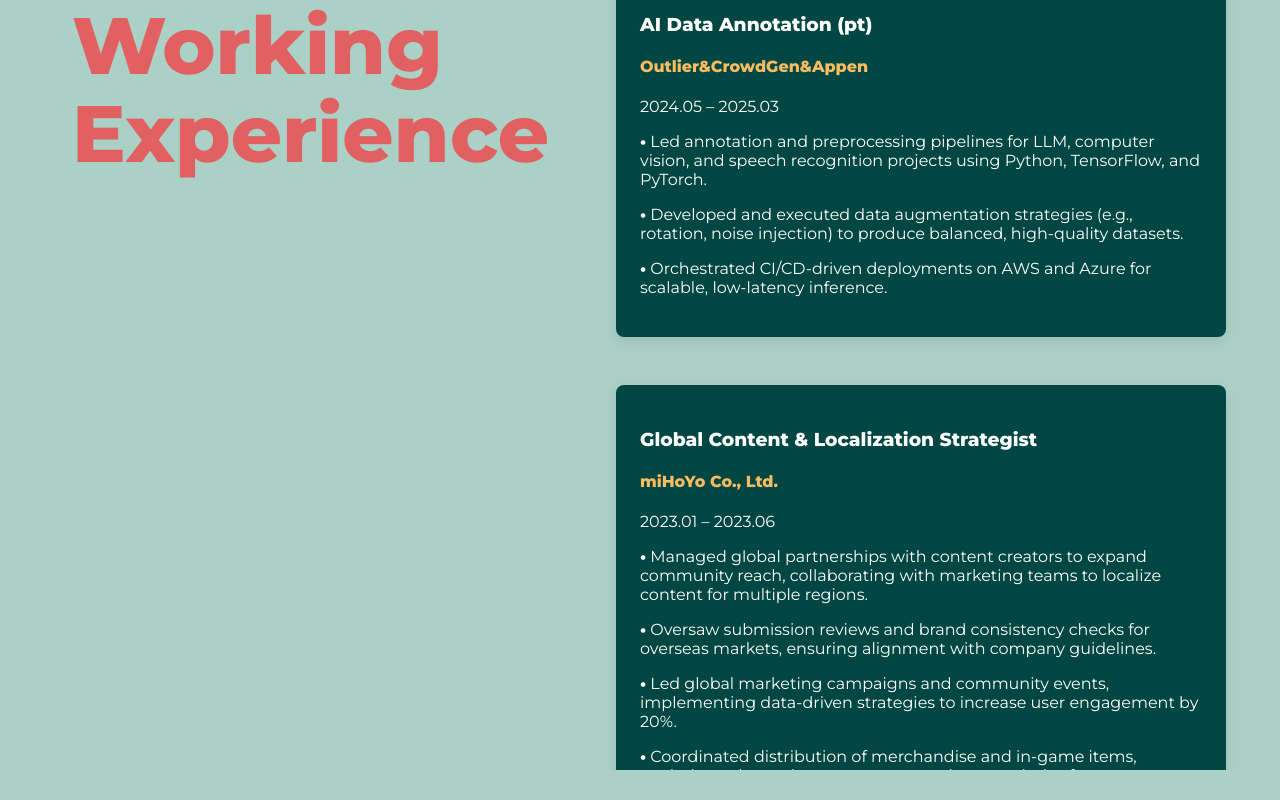
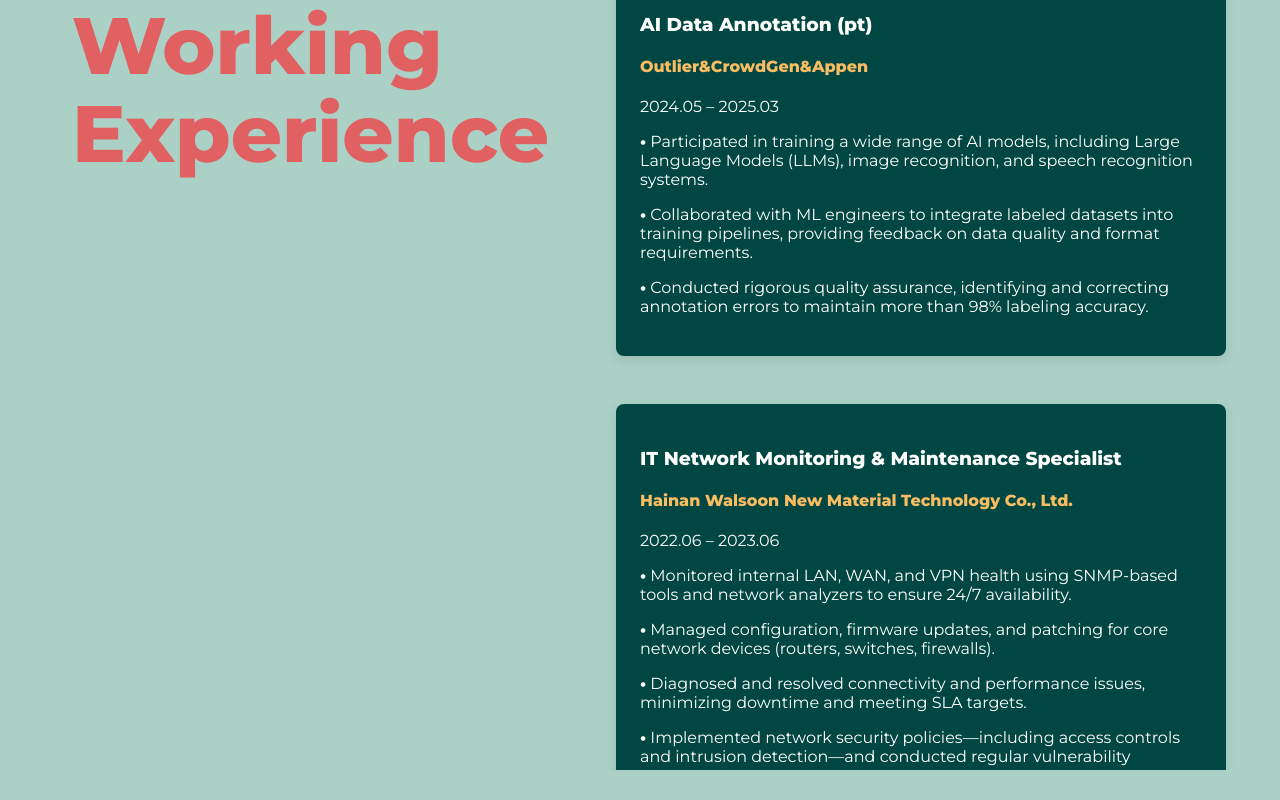
Before and after one commit to MayMobius/Personal-Website, a React (Create React App) app: page / in a window 1280 px wide. Shown: the part 4060-4860 px from the top of the page. Built offline with nearby package versions, Linux system fonts and the light colour scheme.

Commit message:
修改了工作经历

```diff
--- a/src/components/WorkExperience.jsx
+++ b/src/components/WorkExperience.jsx
@@ -11,29 +11,17 @@ const experiences = [
     period: '2024.05 – 2025.03',
         description: (
       <>
-        <p> <b>•</b> Led annotation and preprocessing pipelines for LLM, computer vision, and speech recognition projects using Python, TensorFlow, and PyTorch.</p>
-        <p> <b>•</b> Developed and executed data augmentation strategies (e.g., rotation, noise injection) to produce balanced, high-quality datasets.</p>
-        <p> <b>•</b> Orchestrated CI/CD-driven deployments on AWS and Azure for scalable, low-latency inference.</p>
+        <p> <b>•</b> Participated in training a wide range of AI models, including Large Language Models (LLMs), image recognition, and speech recognition systems.</p>
+        <p> <b>•</b> Collaborated with ML engineers to integrate labeled datasets into training pipelines, providing feedback on data quality and format requirements.</p>
+        <p> <b>•</b> Conducted rigorous quality assurance, identifying and correcting annotation errors to maintain more than 98% labeling accuracy.</p>
       </>
     )
   },
   {
     id: 2,
-    role: 'Global Content & Localization Strategist',
-    company: 'miHoYo Co., Ltd.',
-    period: '2023.01 – 2023.06',
-    description:
-      <>
-        <p> <b>•</b> Managed global partnerships with content creators to expand community reach, collaborating with marketing teams to localize content for multiple regions.</p>
-        <p> <b>•</b> Oversaw submission reviews and brand consistency checks for overseas markets, ensuring alignment with company guidelines.</p>
-        <p> <b>•</b> Led global marketing campaigns and community events, implementing data-driven strategies to increase user engagement by 20%.</p>
-        <p> <b>•</b> Coordinated distribution of merchandise and in-game items, analyzing sales and engagement metrics to optimize future campaigns.</p>
-      </>  },
-  {
-    id: 3,
     role: 'IT Network Monitoring & Maintenance Specialist',
     company: 'Hainan Walsoon New Material Technology Co., Ltd.',
-    period: '2022.06 – 2022.12',
+    period: '2022.06 – 2023.06',
     description:
       <>
         <p> <b>•</b> Monitored internal LAN, WAN, and VPN health using SNMP-based tools and network analyzers to ensure 24/7 availability.</p>
```
